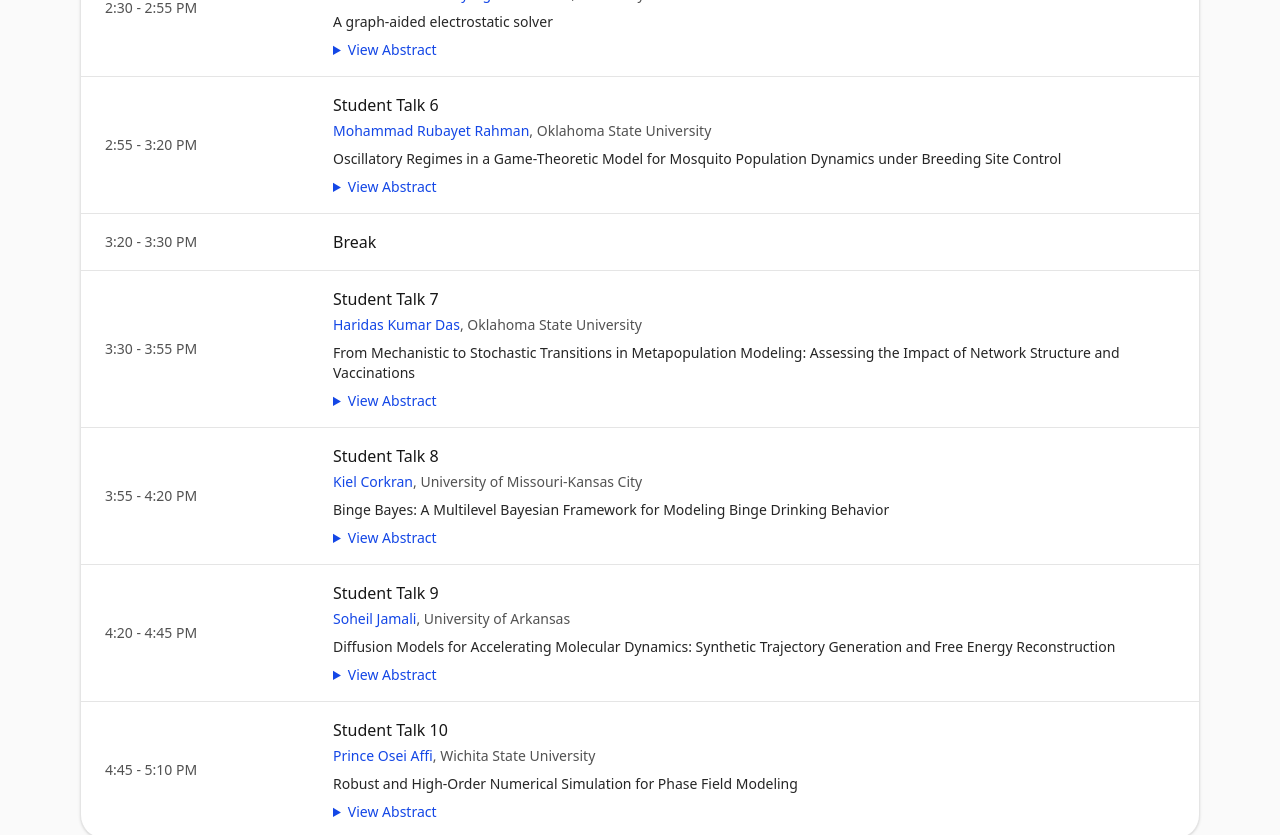
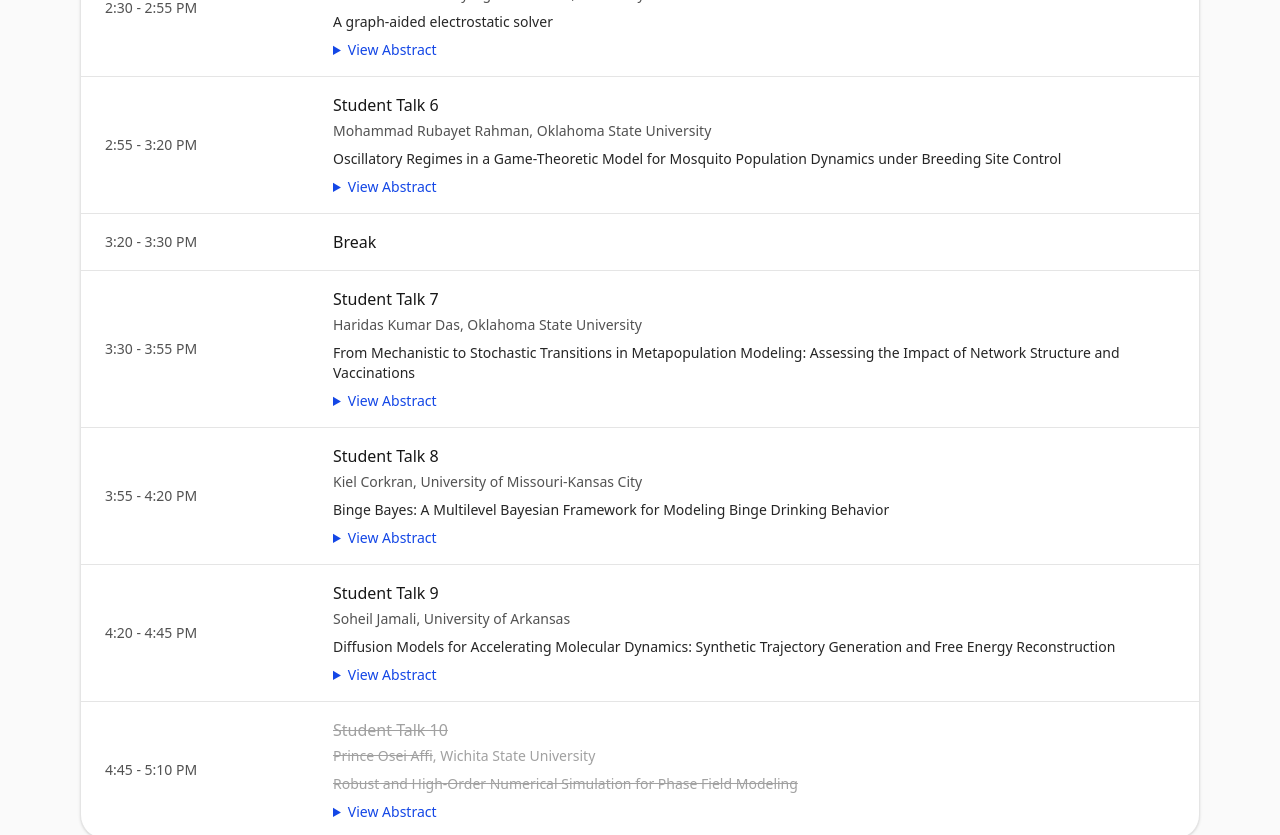
Before and after one commit to SIAM-UARK/UARK-SIAM-CSS-25, a React (Vite) app: page / in a window 1280 px wide. Shown: the part 2340-3175 px from the top of the page. Built offline with nearby package versions, Linux system fonts and the light colour scheme.

Commit message:
remove a talk

```diff
--- a/src/ProgramPage.jsx
+++ b/src/ProgramPage.jsx
@@ -157,6 +157,7 @@
       {
         time: "4:45 - 5:10 PM",
         session: "Student Talk 10",
+        cancelled: true,
         speaker: "Prince Osei Affi",
         affiliation: "Wichita State University",
         talkTitle: "Robust and High-Order Numerical Simulation for Phase Field Modeling",
@@ -222,25 +223,35 @@
           >
             <div className="text-sm font-medium text-neutral-600">{row.time}</div>
             <div>
-              <div className="text-base text-neutral-900">{row.session}</div>
+              <div className={`text-base ${row.cancelled ? "text-neutral-400 line-through" : "text-neutral-900"}`}>
+                {row.session}
+              </div>
               {row.speaker && (
-                <div className="mt-1 text-sm text-neutral-600">
+                <div className={`mt-1 text-sm ${row.cancelled ? "text-neutral-400" : "text-neutral-600"}`}>
+                  {row.href ? (
                     <a
                       href={row.href}
                       target="_blank"
                       rel="noopener noreferrer"
-                    className="font-medium text-blue-700 hover:underline"
+                      className={row.cancelled ? "font-medium line-through" : "font-medium text-blue-700 hover:underline"}
                     >
                       {row.speaker}
                     </a>
+                  ) : (
+                    <span className={row.cancelled ? "font-medium line-through" : "font-medium"}>
+                      {row.speaker}
+                    </span>
+                  )}
                   {row.affiliation ? `, ${row.affiliation}` : ""}
                 </div>
               )}
               {row.talkTitle && (
-                <div className="mt-2 text-sm font-medium text-neutral-800">{row.talkTitle}</div>
+                <div className={`mt-2 text-sm font-medium ${row.cancelled ? "text-neutral-400 line-through" : "text-neutral-800"}`}>
+                  {row.talkTitle}
+                </div>
               )}
               {row.abstract && (
-                <details className="mt-2 text-sm text-neutral-700">
+                <details className={`mt-2 text-sm ${row.cancelled ? "text-neutral-400" : "text-neutral-700"}`}>
                   <summary className="cursor-pointer font-medium text-blue-700 hover:text-blue-900">
                     View Abstract
                   </summary>
```
Lines whose indentation alone changed are shown as unchanged.
